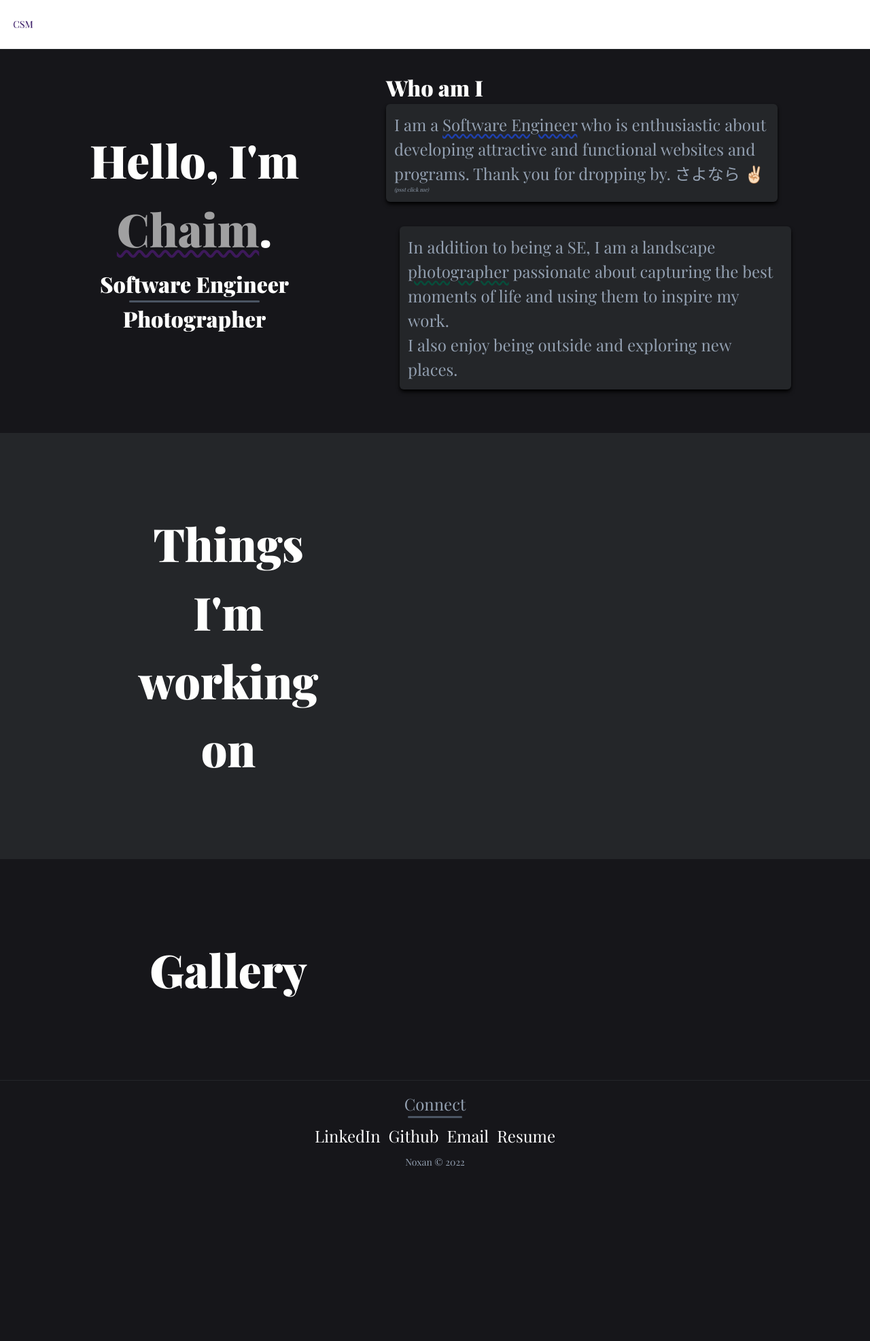
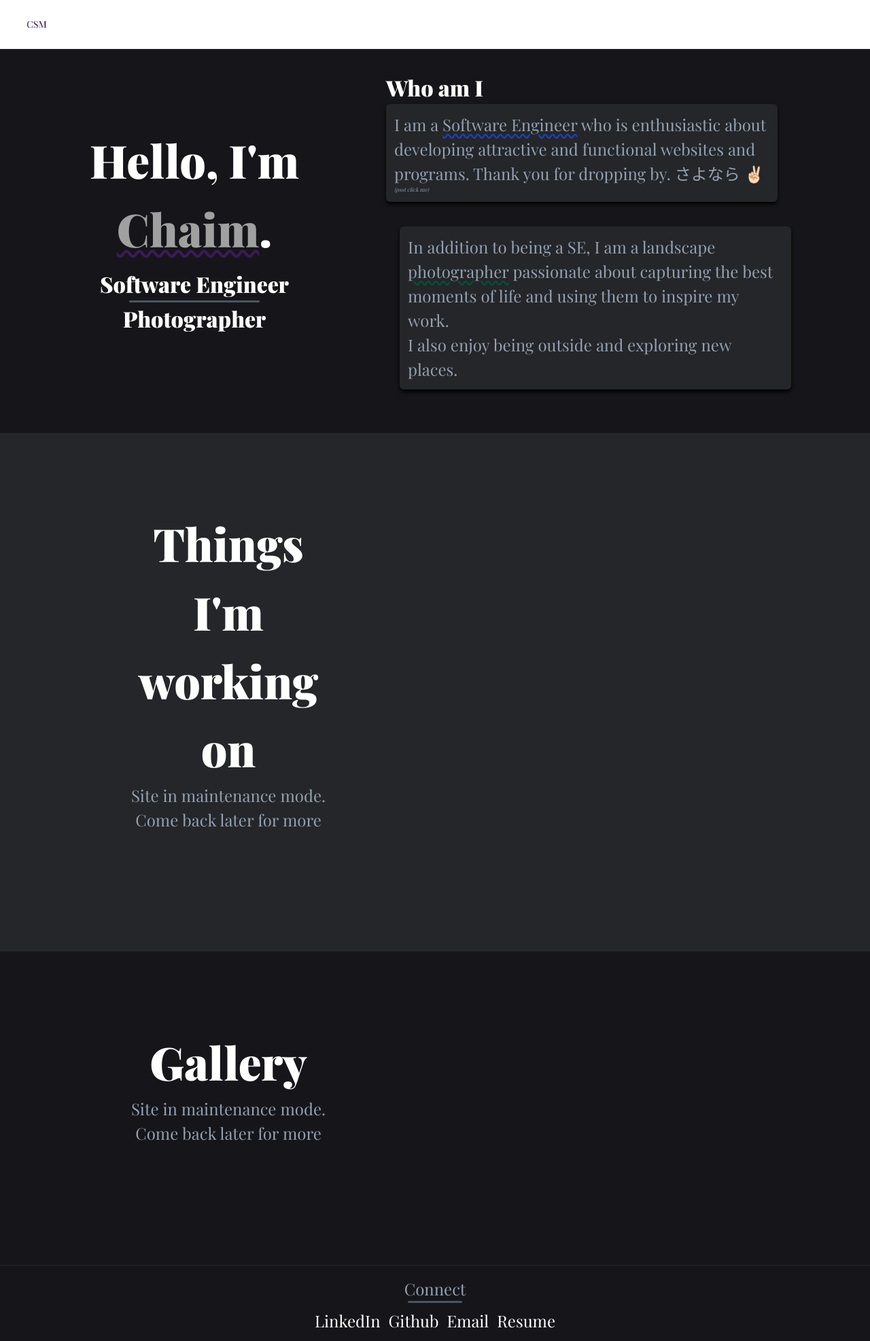
Before and after one commit to noxan-dev/personal-protfolioV2, a Flask app: page / in a window 1280 px wide. Shown: the top 1973 px of the page at 68% size. Before the commit the page ends 1716 px from the top, so only its background shows below. Run offline with Flask 2, Linux system fonts and the light colour scheme; some libraries are stand-ins or nearby versions.

Commit message:
not sure if its fixed, or what i did

```diff
--- a/templates/about.html
+++ b/templates/about.html
@@ -9,6 +9,7 @@
         <div class="px-10 pt-5 lg:px-20 lg:py-28 h-full">
             <div class="md:pl-24 lg:pr-24 lg:max-w-lg text-center">
                 <h1 class="text-center">About</h1>
+                <p class="text-center"> Hopefully in the near future we'll have something cool about this guy</p>
             </div>
         </div>
     </section>
--- a/templates/base.html
+++ b/templates/base.html
@@ -3,6 +3,7 @@
 <head>
     <meta charset="UTF-8">
     <meta name="viewport" content="width=device-width, initial-scale=1">
+    <meta name="title" content="Chaim Malek">
     <meta name="description" content="software">
     <link rel="apple-touch-icon" sizes="180x180"
           href="{{ url_for('static', filename='images/favicon/apple-touch-icon.png') }}">
@@ -11,8 +12,8 @@
     <link rel="icon" type="image/png" sizes="16x16"
           href="{{ url_for('static', filename='images/favicon/favicon-16x16.png') }}">
     <link rel="manifest" href="{{ url_for('static', filename='images/favicon/site.webmanifest') }}">
+    <script src="https://cdn.tailwindcss.com"></script>
     <link rel="stylesheet" href="{{ url_for('static', filename='css/styles.css') }}">
-    <script src="https://cdn.tailwindcss.com"></script>
     <link rel="preconnect" href="https://fonts.googleapis.com">
     <link rel="preconnect" href="https://fonts.gstatic.com" crossorigin>
     <link href="https://fonts.googleapis.com/css2?family=Playfair+Display:wght@400;600;900&display=swap"
@@ -22,18 +23,17 @@
 
 <body>
 <div class="layout">
-{% block navbar %}{% include 'navbar.html' %}{% endblock navbar %}
+   {% include 'navbar.html' %}
 
     {% block content %}
 
 
     {% endblock content %}
 </div>
-<div class="border-t border-[#242629]">
-    <footer id="footer" class="bg-[#16161a]">
-        <div class="text-center text py-4 justify-center">
+<footer id="contact" class="bg-[#16161a] border-t border-[#242629]">
+    <div class="text-center py-4 justify-center">
         <div class="grid gap-y-2 grid-rows-auto grid-flow-rows lg:grid-cols-auto lg:grid-rows-3 lg:grid-flow-col">
-                <div id="contact">
+            <div>
                 <p>Connect</p>
                 <hr class="border-b-2 rounded bg-gray-600 border-gray-600 mx-auto w-20">
             </div>
@@ -52,7 +52,6 @@
         </div>
     </div>
 </footer>
-</div>
 <script src="https://cdnjs.cloudflare.com/ajax/libs/jquery/3.6.0/jquery.min.js"></script>
 <script src="{{ url_for('static', filename='js/index.js') }}"></script>
 <script src="https://unpkg.com/flowbite@1.4.7/dist/flowbite.js"></script>
--- a/templates/indexV2.html
+++ b/templates/indexV2.html
@@ -5,7 +5,7 @@
 
 {% block content %}
     <section id="introduction" class="bg-[#16161a]">
-        <div class="main px-5 pt-8 pb-16 grid gap-4 grid-rows-auto grid-flow-rows lg:grid-cols-auto lg:grid-flow-col h-fit">
+        <div class="main px-5 pt-8 pb-16 grid gap-4 grid-rows-auto grid-flow-rows lg:grid-cols-auto lg:grid-flow-col h-fit w-full">
             <div class="place-self-center">
                 <div class="intro-text lg:px-24 lg:max-w-lg">
                     <div class="text-center">
@@ -51,6 +51,7 @@
         <div class="px-10 pt-5 lg:px-20 lg:py-28 h-full">
             <div class="md:pl-24 lg:pr-24 lg:max-w-lg text-center">
                 <h1>Things I'm working on</h1>
+                <p class="pb-16">Site in maintenance mode. Come back later for more</p>
             </div>
         </div>
     </section>
@@ -58,6 +59,7 @@
         <div class="px-10 pt-5 lg:px-20 lg:py-28 h-full">
             <div class="md:pl-24 lg:pr-24 lg:max-w-lg text-center">
                 <h1 class="text-center">Gallery</h1>
+                <p class="pb-16">Site in maintenance mode. Come back later for more</p>
             </div>
         </div>
     </section>
--- a/templates/navbar.html
+++ b/templates/navbar.html
@@ -1,7 +1,7 @@
 <header>
     <nav class="bg-white px-2 sm:px-4 py-2.5 dark:bg-[#16161a] border-b border-[#242629]">
         <div id="collapse"
-             class="lg:container flex flex-wrap justify-between items-center lg:mx-auto px-4 py-2 lg:px-0 w-screen">
+             class="container flex flex-wrap justify-between items-center mx-auto px-5 py-2">
             <a href="" class="flex items-center">
                 <img src="{{ url_for('static', filename='images/logo.png') }}" class="mr-3 h-6 sm:h-9 text-white"
                      alt="Logo">
```
Lines whose indentation alone changed are shown as unchanged.
